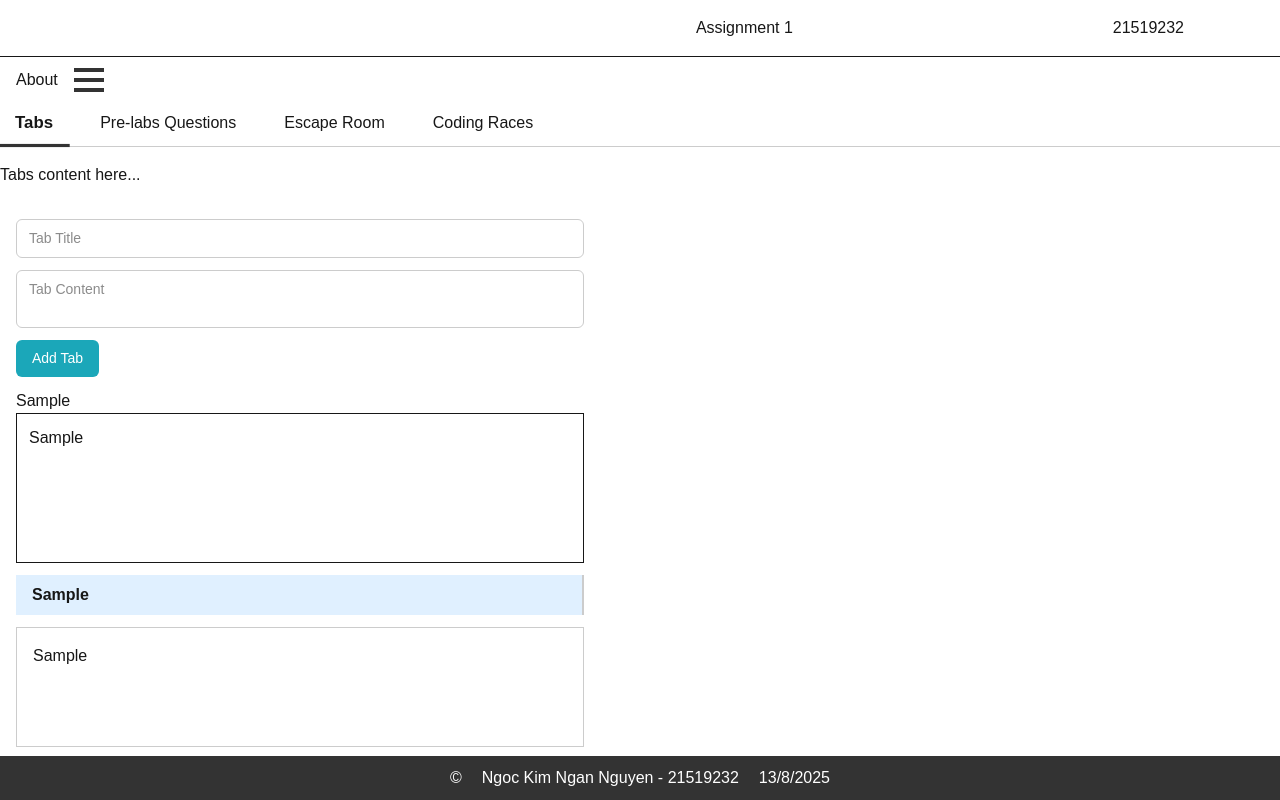
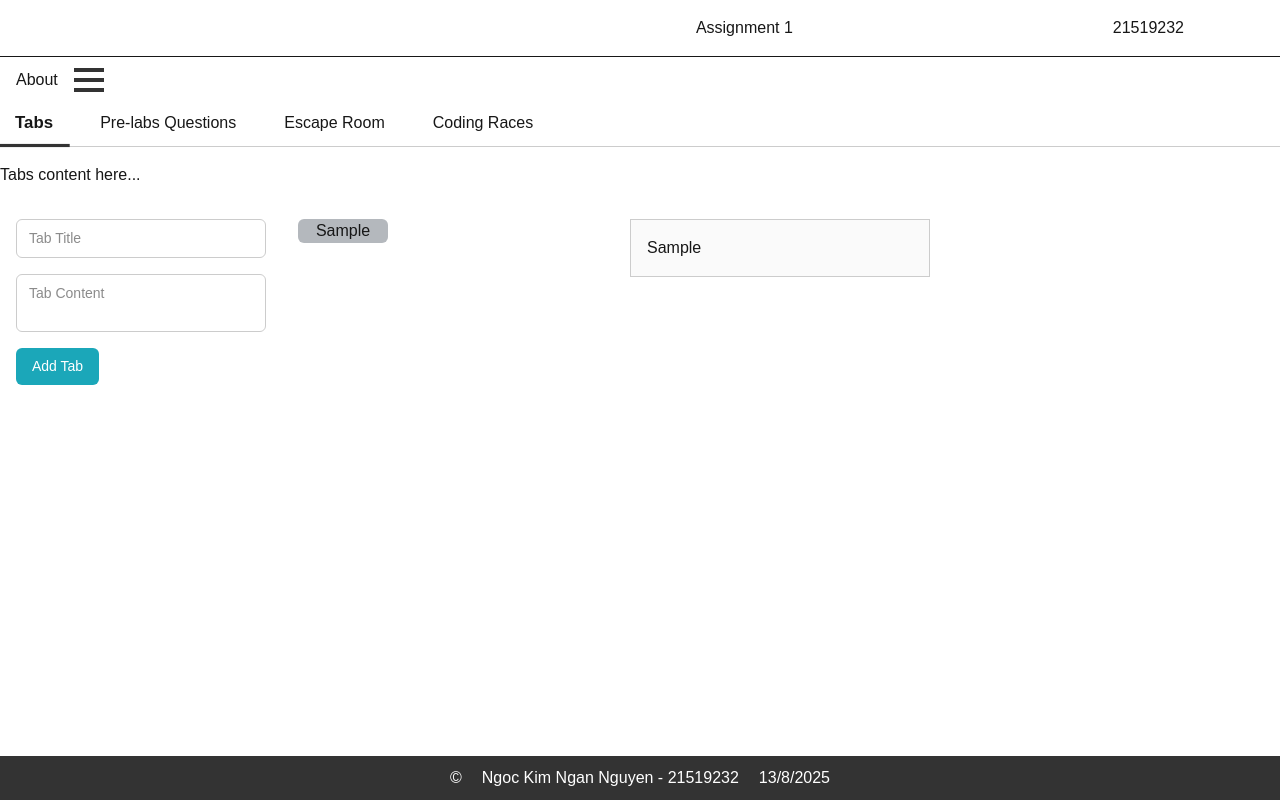
Before and after one commit to nganLikeable/LMS-Moodle-Featuring-Escape-room, a Next.js app: page / in a window 1280 px wide. Both pictures are taken after typing "Sample", "Sample" into the empty fields and a click on the button "Add Tab". Built offline with nearby package versions, Linux system fonts and the light colour scheme.

Commit message:
added display saved tabs, re-orders components into 3 columns - add tab, tablist, tabcontent

```diff
--- a/app/Components/GeneratedTabs.module.css
+++ b/app/Components/GeneratedTabs.module.css
@@ -1,10 +1,15 @@
-/* Container wrapping the entire component */
 .container {
   display: flex;
+  gap: 2rem;
+  padding: 1rem;
+  max-width: 100%;
+}
+
+.inputFields {
+  display: flex;
+  flex: 0 0 250px;
   flex-direction: column;
-  gap: 12px;
-  max-width: 600px;
-  padding: 16px;
+  gap: 1rem;
 }
 
 /* Tab title input */
@@ -57,23 +62,21 @@
 .addTabButton:hover {
   background-color: #004c5f;
 }
+
+/* tab bar */
+.tabBar {
+  display: flex;
+  flex: 0 0 300px;
+  flex-direction: column; /* still vertical */
+  min-width: 120px;
+}
+
+/* active tab content*/
 .tabContentDisplay {
-  flex: 1;
+  flex: 0 0 300px;
+  height: 100%; /* match container height */
   padding: 1rem;
   border: 1px solid #ccc;
-  min-height: 120px;
+  background: #fafafa;
+  overflow-y: auto; /* scroll if content too big */
 }
-.activeTab {
-  background-color: #e0f0ff;
-  font-weight: bold;
-}
-.tabItem {
-  padding: 0.5rem 1rem;
-  cursor: pointer;
-}
-.tabBar {
-  display: flex;
-  flex-direction: column;
-  min-width: 120px;
-  border-right: 2px solid #ccc;
-}
--- a/app/Components/GeneratedTabs.tsx
+++ b/app/Components/GeneratedTabs.tsx
@@ -56,6 +56,7 @@ export default function GeneratedTabs() {
   return (
     <div className={styles.container}>
       {/* Form inputs */}
+      <div className={styles.inputFields}>
         <input
           type="text"
           className={styles.tabTitle}
@@ -74,41 +75,21 @@ export default function GeneratedTabs() {
         <button className={styles.addTabButton} onClick={addTab}>
           Add Tab
         </button>
-
-      <div className="d-flex">
+      </div>
       {/* Left-side Tab Bar */}
+      <div className={styles.tabBar}>
         <TabList
           tabs={tabs}
           activeTab={activeTab}
           setActiveTab={setActiveTab}
         />
-
+      </div>
       {/* Right-side Active Tab Content */}
-        <div className="border p-3 flex-grow-1" style={{ minHeight: "150px" }}>
+      <div className={styles.tabContentDisplay}>
         {activeTab
           ? tabs.find((tab) => tab.id === activeTab)?.content
           : "Select a tab or add a new one."}
-        </div>
-      </div>
-      {/* Tab bar */}
-      <div className={styles.tabBar}>
-        {tabs.map((tab) => (
-          <div
-            key={tab.id}
-            className={`${styles.tabItem} ${
-              tab.id === activeTab ? styles.activeTab : ""
-            }`}
-            onClick={() => setActiveTab(tab.id)}
-          >
-            {tab.title}
-          </div>
-        ))}
-      </div>
-
-      {/* Active tab content */}
-      <div className={styles.tabContentDisplay}>
-        {activeTab && tabs.find((tab) => tab.id === activeTab)?.content}
-      </div>
+      </div>{" "}
     </div>
   );
 }
--- /dev/null
+++ b/app/Components/TabList.module.css
@@ -0,0 +1,24 @@
+.tabList {
+  display: flex;
+  flex-direction: column;
+  gap: 0.5rem;
+  margin-bottom: 1rem;
+  align-items: flex-start;
+}
+
+.tabButton {
+  padding: 0;
+  background: rgb(233, 233, 233);
+  cursor: pointer;
+  border-radius: 6px;
+  transition: background 0.001s ease-in-out;
+  width: 30%;
+}
+
+.tabButton:hover {
+  background: rgb(235, 235, 235);
+}
+.active {
+  background: #b4b8bd;
+  border-color: #b4b8bd;
+}
--- a/app/Components/TabList.tsx
+++ b/app/Components/TabList.tsx
@@ -1,4 +1,6 @@
 "use client";
+
+import styles from "./TabList.module.css";
 
 type Tab = {
   id: number;
@@ -18,14 +20,13 @@ export default function TabList({
   setActiveTab,
 }: TabListProps) {
   return (
-    <div
-      className="nav flex-column nav-pills me-3"
-      style={{ minWidth: "150px" }}
-    >
+    <div className={styles.tabList}>
       {tabs.map((tab) => (
         <button
           key={tab.id}
-          className={`nav-link ${tab.id === activeTab ? "active" : ""}`}
+          className={`${styles.tabButton} ${
+            activeTab === tab.id ? styles.active : ""
+          }`}
           onClick={() => setActiveTab(tab.id)}
         >
           {tab.title}
```
Lines whose indentation alone changed are shown as unchanged.
